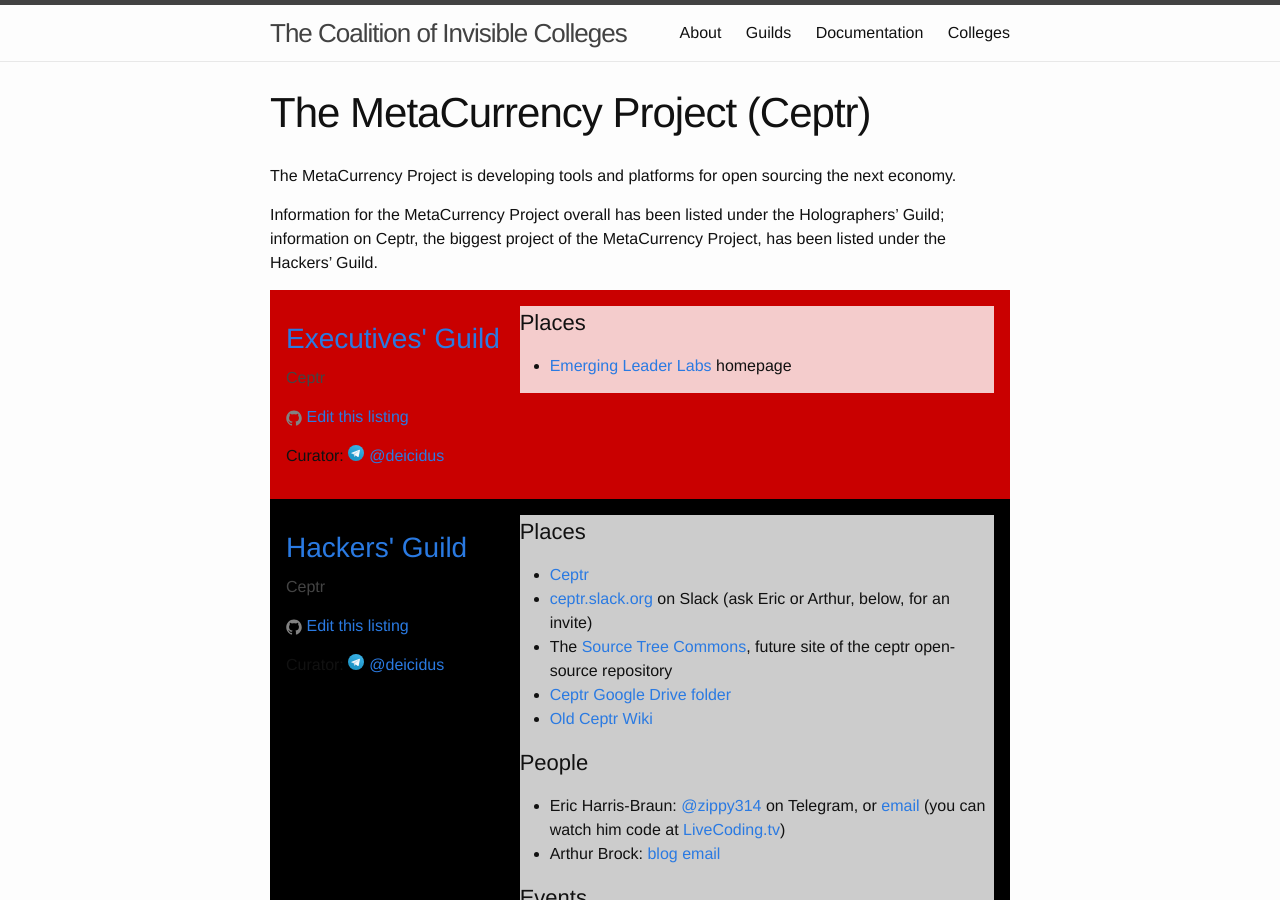
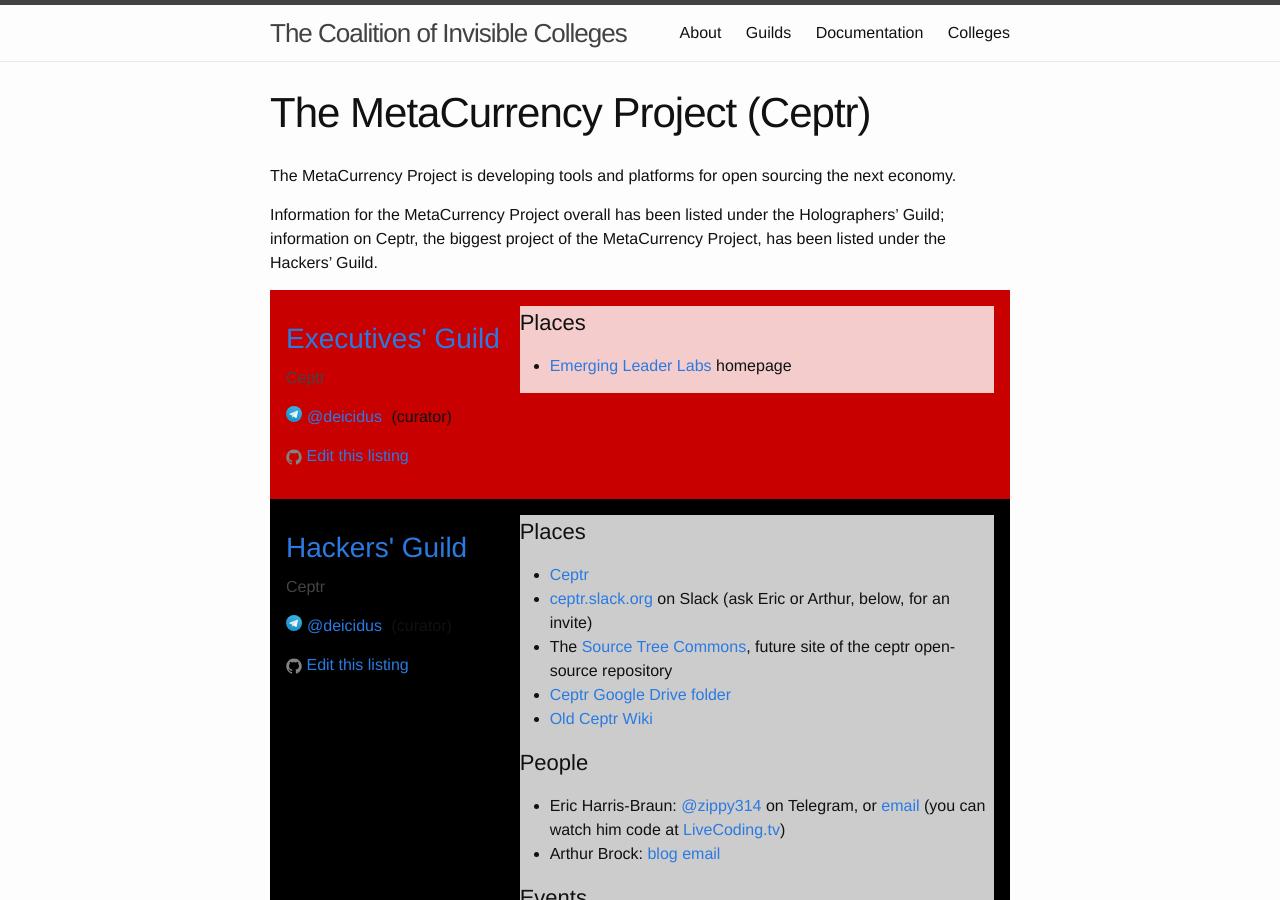
Before and after one commit to coalition-of-invisible-colleges/cic.github.io, a Jekyll site: the page built from colleges/Ceptr.md, in a window 1280 px wide and 900 px high. Built offline with Jekyll 4.4.1, drawn with Linux system fonts in a browser that asks for light colours; some of the changed text lies outside the part shown.

Commit message:
Update college.html

```diff
--- a/_layouts/college.html
+++ b/_layouts/college.html
@@ -16,8 +16,8 @@ layout: default
         <h2><a href="/guilds/{{ listing.guild }}">{{ listing.guild | capitalize }}' Guild</a></h2>
         <p class="guildsubheading">{{ page.college }}</p>
         {% assign edit_url = 'coalition-of-invisible-colleges/cic.github.io/edit/master/' | append: listing.path %}
+        {% if listing.pointperson %}<p>{% include icon-telegram-user.html username=listing.pointperson %} (curator)</p>{% endif %}
         <p>{% include icon-github.html username=edit_url title='Edit this listing' %}</p>
-        {% if listing.pointperson %}<p>Curator: {% include icon-telegram-user.html username=listing.pointperson %}</p>{% endif %}
       </div>
       <div class="guildlisting {{ listing.guild }}">{{ listing.output }}</div>
     </div>
```
